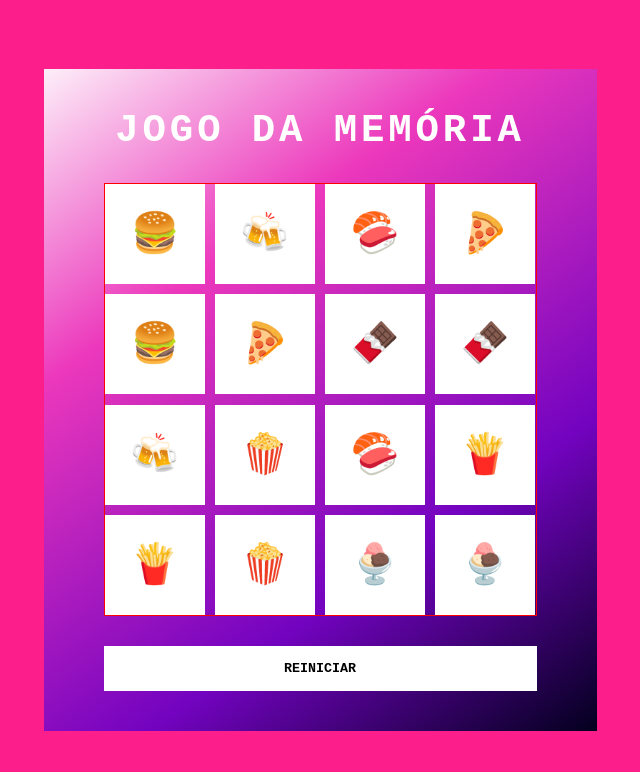
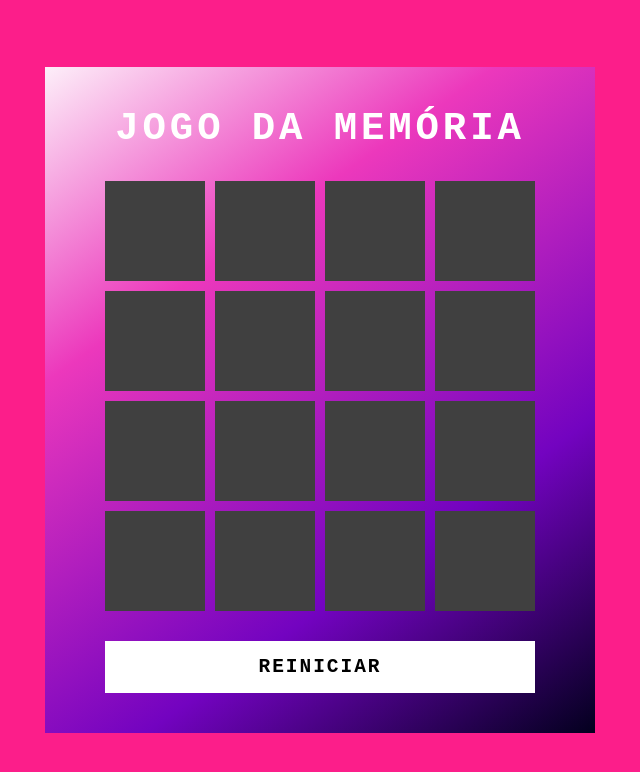
Before and after one commit to caiodiom/Jogo-da-memoria, a plain HTML site: page index.html in a window 1280 px wide. Shown: the whole page, without its empty margins (320-960 px from the left). Drawn offline with Linux system fonts and the light colour scheme.

Commit message:
atualização css

```diff
--- a/src/scripts/engine.js
+++ b/src/scripts/engine.js
@@ -16,18 +16,49 @@ const emojis = [
     "🍫",
     "🍫"
 ];
-let openCards = [
+let openCards = [];
 
-];
-let shuffleEmojis = emojis.sort(() => (Math.random() > 0.5 ? 2 : -1));
 
-for (let i=0; i < emojis.length; i ++)
+let shuffeEmojis = emojis.sort(() => (Math.random() > 0.5 ? 2 : -1));
+
+for(let i=0; i < emojis.length; i++)
 {
-    let box =document.createElement
-   ("div");
-   box.className = "item";
-   box.innerHTML = shuffleEmojis[i];
-   document.querySelector(".game").
-   appendChild(box);
+
+    let box = document.createElement("div");
+    box.className = "item";
+    box.innerHTML = shuffeEmojis[i];
+    box.onclick = handleClick;
+    document.querySelector(".game").appendChild(box);
 
 }
+
+function handleClick(){
+    if(openCards.length < 2) {
+        this.classList.add("boxOpen");
+        openCards.push(this);
+    }
+
+    if (openCards.length == 2) {
+        setTimeout(checkMatch, 500);
+    }
+};
+
+
+function checkMatch(){
+
+
+    if(openCards[0].innerHTML === openCards[1].innerHTML){
+        openCards[0].classList.add("boxMatch");
+        openCards[1].classList.add("boxMatch");
+    }else{
+        openCards[0].classList .remove("boxOpen");
+        openCards[1].classList .remove("boxOpen");
+    }
+
+    openCards = [];
+
+    if(document.querySelectorAll(".boxMatch").length===emojis.length){
+        alert("Voce ganhou!!!!")
+    }
+
+}
--- a/src/styles/main.css
+++ b/src/styles/main.css
@@ -1,52 +1,58 @@
-body {
+body{
     display: flex;
     justify-content: center;
     align-items: center;
     min-height: 100vh;
-    background-color: #fc1e8a;
+    background: #fc1e8a;
+    user-select: none;
 }
 
-.container {
+.container{
     position: relative;
     display: flex;
     flex-direction: column;
+    align-items: center;
     justify-content: center;
-    align-items: center;
     gap: 30px;
-    background: linear-gradient(325deg, #03001e 0%, #7303c0 30%, #ec38bc 70%, #fdeff9 100%);
+    background: linear-gradient(
+        325deg,
+        #03001e 0%,
+        #7303c0 30%,
+        #ec38bc 70%,
+        #fdeff9 100%
+    );
+
     padding: 40px 60px;
 }
 
-h2 {
+h2{
     font-size: 3em;
     color: #fff;
     text-transform: uppercase;
     letter-spacing: 0.1em;
 }
 
-.reset {
+.reset{
     padding: 15px 20px;
     width: 100%;
     color: #000;
     background-color: #fff;
     border: none;
-    font-size: 1.5;
-    letter-spacing: 0.1;
+    font-size: 1.5em;
+    letter-spacing: 0.1em;
     text-transform: uppercase;
     cursor: pointer;
     font-weight: 600;
 }
 
-.reset:focus {
+.reset:focus{
     color: #ec38bc;
-    background-color: #000;
-
+    background: #262809;
 }
 
-.game {
-    border: 1px solid red;
-    width: 433px;
-    height: 433px;
+.game{
+    width: 430px;
+    height: 430px;
     display: flex;
     flex-wrap: wrap;
     gap: 10px;
@@ -54,7 +60,7 @@ h2 {
     perspective: 500px;
 }
 
-.item {
+.item{
     position: relative;
     width: 100px;
     height: 100px;
@@ -62,7 +68,28 @@ h2 {
     align-items: center;
     justify-content: center;
     background-color: #fff;
-    font-size: 3em;
+    font-size: 3.5em;
     transform: rotateY(180deg);
     transition: 0.25s;
 }
+
+.item::after{
+    content: "";
+    position: absolute;
+    inset: 0;
+    background-color: #404040;
+
+    transition: 0.25s;
+    transform: rotateY(0deg);
+    backface-visibility: hidden;
+}
+
+.item.boxOpen{
+    transform: rotateY(0deg);
+
+}
+
+.boxOpen::after,
+.boxMatch::after{
+    transform: rotateY(180deg);
+}
--- a/src/styles/reset.css
+++ b/src/styles/reset.css
@@ -6,24 +6,3 @@
     font-family: monospace;
 
 }
-
-.game {
-    border: 1px solid red;
-    width: 430px;
-    height: 430px;
-    display: flex;
-    flex-wrap: wrap;
-    gap: 10px;
-    transform-style: preserve-3d;
-    perspective: 500px;
-}
-
-.item {
-    position: relative;
-    width: 10px;
-    height: 100px;
-    display: flex;
-    align-items: center;
-    justify-content: center;
-    background-color: #fff;
-}
```
